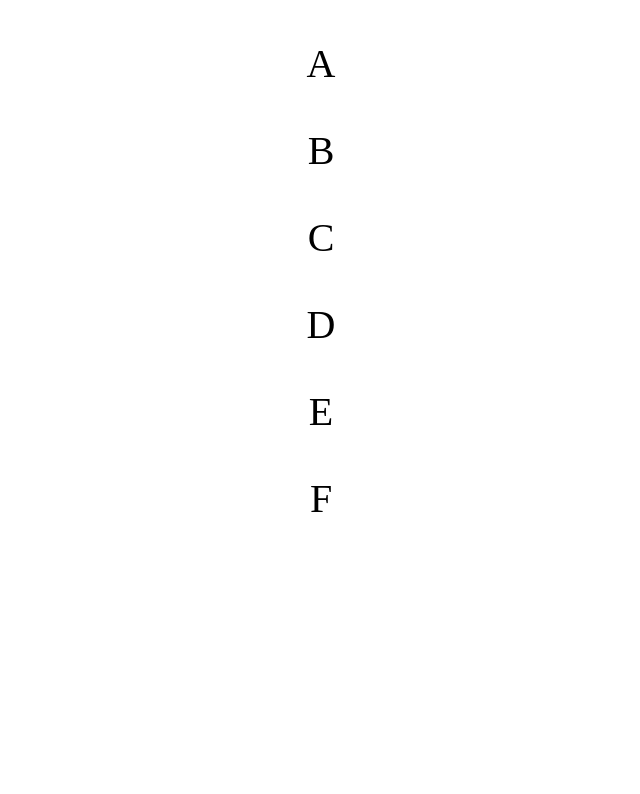
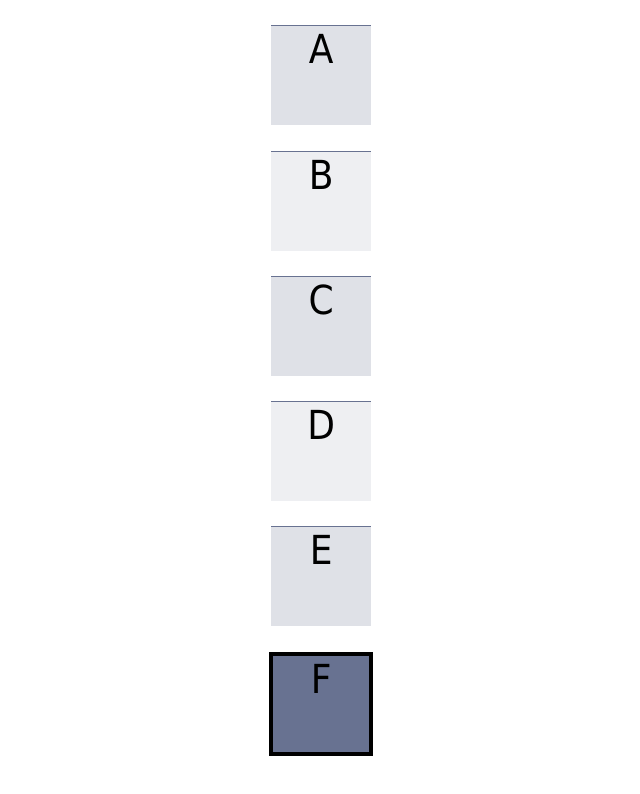
Before and after one commit to Larrylcc/CSDIY, a plain HTML site: page Stanford CS142/Project1/index.html in a window 1280 px wide. Shown: the whole page, without its empty margins (319-959 px from the left). Drawn offline with Linux system fonts and the light colour scheme.

Commit message:
StyleA completed

```diff
--- a/Stanford CS142/Project1/index.html
+++ b/Stanford CS142/Project1/index.html
@@ -8,12 +8,12 @@
 </head>
 
 <body>
-    <p class="">A</p>
-    <p>B</p>
-    <p>C</p>
-    <p>D</p>
-    <p>E</p>
-    <p>F</p>
+    <div class="odd">A</div>
+    <div class="even">B</div>
+    <div class="odd">C</div>
+    <div class="even">D</div>
+    <div class="odd">E</div>
+    <div id="last">F</div>
 
 </body>
 
--- a/Stanford CS142/Project1/styleA.css
+++ b/Stanford CS142/Project1/styleA.css
@@ -1,6 +1,31 @@
 body {
-    font-family: 'Times New Roman', Times, serif;
-    color: dark;
     text-align: center;
-    font-size: 40px;
 }
+
+.odd {
+    width: 100px;
+    height: 99px;
+    background-color: #dfe1e7;
+    font: 40px "Tahoma";
+    margin: 2% auto;
+    border-top: 1px solid #687291;
+
+}
+
+.even {
+    width: 100px;
+    height: 99px;
+    background-color: #eeeff2;
+    font: 40px "Tahoma";
+    margin: 2% auto;
+    border-top: 1px solid #687291;
+}
+
+#last {
+    width: 96px;
+    height: 96px;
+    background-color: #687291;
+    font: 40px "Tahoma";
+    margin: 2% auto;
+    border: 4px solid black;
+}
```
